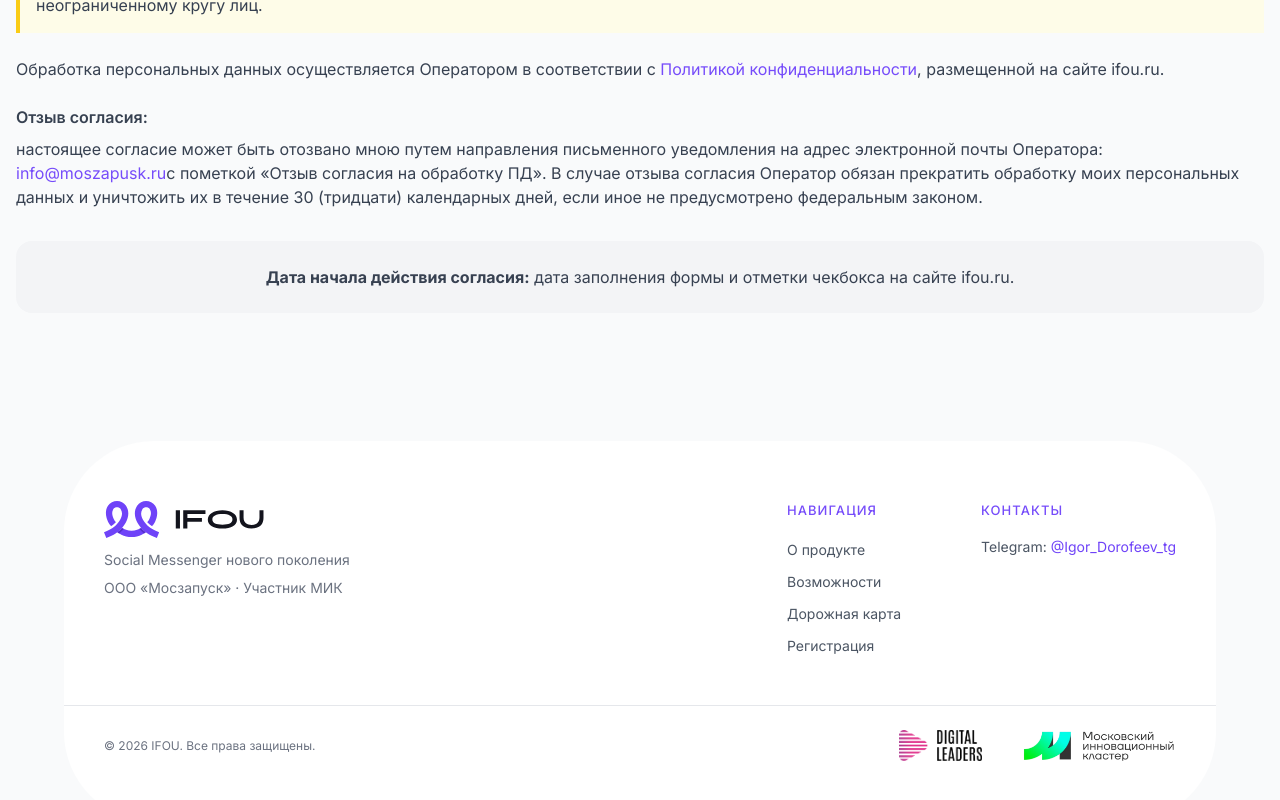
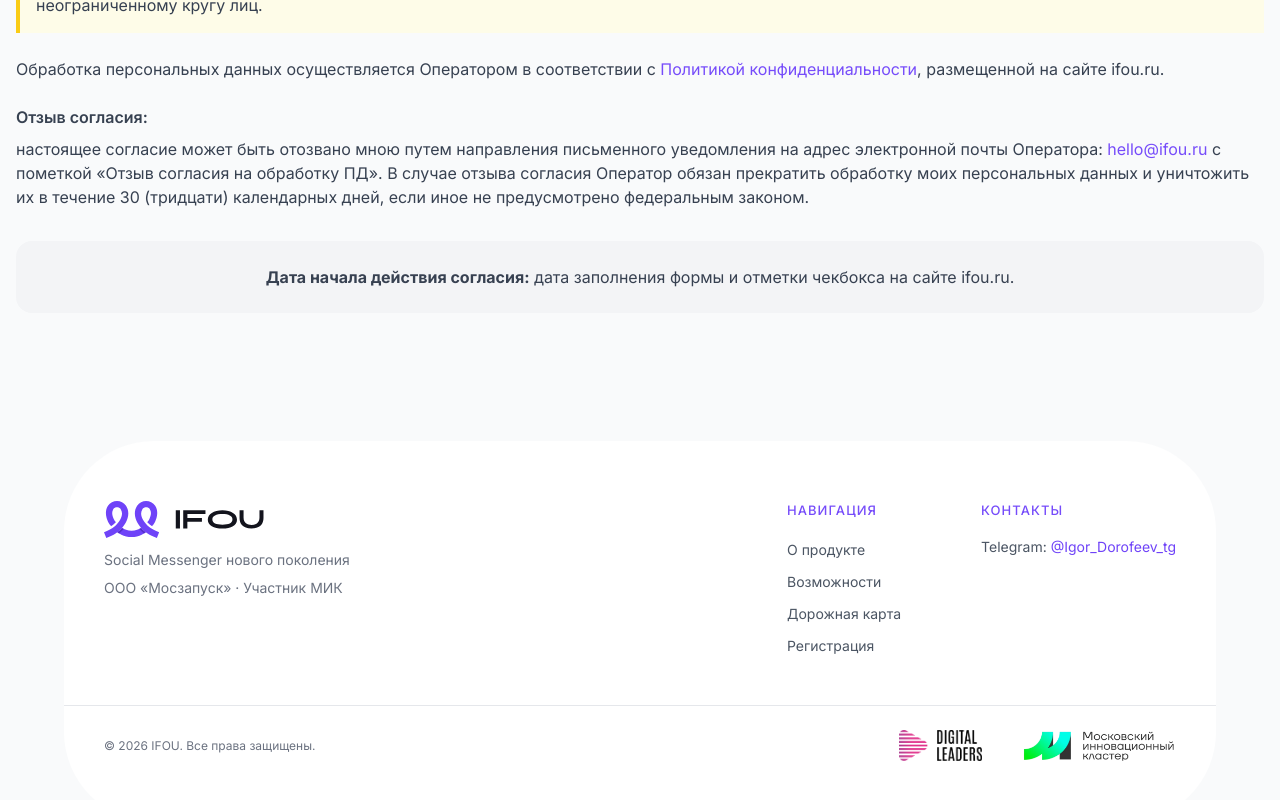
Before and after one commit to VlasovDevCore/ifou_call, a React (Vite) app: page /personal-info in a window 1280 px wide. Shown: the part 1175-1975 px from the top of the page. Built offline with nearby package versions, Linux system fonts and the light colour scheme.

Commit message:
Изменение email

```diff
--- a/src/pages/PersonalInfo.tsx
+++ b/src/pages/PersonalInfo.tsx
@@ -66,7 +66,7 @@ const PersonalInfoPage = () => {
           <p className="text-gray-700 font-semibold mt-4 mb-2">Отзыв согласия:</p>
           <p className="text-gray-700 mb-6">
             настоящее согласие может быть отозвано мною путем направления письменного уведомления на адрес электронной почты Оператора:
-            <a href="mailto:info@moszapusk.ru" className="text-[#764cfa] hover:underline"> info@moszapusk.ru</a>
+            <a href="mailto:hello@ifou.ru" className="text-[#764cfa] hover:underline"> hello@ifou.ru </a>
             с пометкой «Отзыв согласия на обработку ПД». В случае отзыва согласия Оператор обязан прекратить обработку моих
             персональных данных и уничтожить их в течение 30 (тридцати) календарных дней, если иное не предусмотрено федеральным законом.
           </p>
--- a/src/pages/Privacy.tsx
+++ b/src/pages/Privacy.tsx
@@ -51,7 +51,7 @@ const PrivacyPage = () => {
                   <tr className="border-b border-gray-200">
                     <td className="p-3 font-semibold bg-gray-50">Email</td>
                     <td className="p-3">
-                      <a href="mailto:info@moszapusk.ru" className="text-[#764cfa] hover:underline">info@moszapusk.ru</a>
+                      <a href="mailto:hello@ifou.ru" className="text-[#764cfa] hover:underline">hello@ifou.ru</a>
                     </td>
                   </tr>
                   <tr>
@@ -247,7 +247,7 @@ const PrivacyPage = () => {
               <li>8.1. Согласие на обработку персональных данных даётся Пользователем путём активного действия: отметки чекбокса на сайте ifou.ru при заполнении формы сбора контактных данных.</li>
               <li>8.2. Молчание или бездействие Пользователя ни при каких обстоятельствах не может считаться согласием на обработку персональных данных.</li>
               <li>8.3. Согласие на обработку персональных данных, разрешенных для распространения (ст. 10.1 152-ФЗ), Пользователем не даётся. Оператор не вправе передавать персональные данные Пользователя неограниченному кругу лиц.</li>
-              <li>8.4. Отзыв согласия осуществляется Пользователем путём направления письменного уведомления на адрес электронной почты Оператора info@moszapusk.ru с пометкой «Отзыв согласия на обработку персональных данных».</li>
+              <li>8.4. Отзыв согласия осуществляется Пользователем путём направления письменного уведомления на адрес электронной почты Оператора hello@ifou.ru с пометкой «Отзыв согласия на обработку персональных данных».</li>
             </ul>
           </section>
 
@@ -293,7 +293,7 @@ const PrivacyPage = () => {
           {/* 12. Заключительные положения */}
           <section className="mb-8">
             <h3 className="text-xl font-bold text-[#764cfa] mb-4 pb-2 border-b border-gray-200">12. Заключительные положения</h3>
-            <p className="text-gray-700 mb-3">12.1. Пользователь может получить любые разъяснения по интересующим вопросам, касающимся обработки его персональных данных, обратившись к Оператору с помощью электронной почты info@moszapusk.ru или по телефону +7 (499) 325-84-85.</p>
+            <p className="text-gray-700 mb-3">12.1. Пользователь может получить любые разъяснения по интересующим вопросам, касающимся обработки его персональных данных, обратившись к Оператору с помощью электронной почты hello@ifou.ru или по телефону +7 (499) 325-84-85.</p>
             <p className="text-gray-700 mb-3">12.2. В данном документе будут отражены любые изменения политики обработки персональных данных Оператором. Политика действует бессрочно до замены ее новой версией.</p>
             <p className="text-gray-700 mb-3">12.3. Актуальная версия Политики в свободном доступе расположена в сети Интернет по адресу https://ifou.ru/privacy.</p>
             <p className="text-gray-700">12.4. Настоящая Политика является обязательным для ознакомления документом для всех Пользователей сайта https://ifou.ru.</p>
--- a/src/sections/TechStack.tsx
+++ b/src/sections/TechStack.tsx
@@ -21,7 +21,7 @@ const techs = [
   {
     icon: Shield,
     title: 'Родительские и ЖК чаты',
-    description: 'Работает без VPN и блокировок. Есть шифрование сообщений. Полный доступ к сообщениям не запрашивается.',
+    description: 'Работает без VPN и блокировок. Полный доступ к сообщениям не запрашивается.',
     stat: 'Сообщения шифруются',
   },
 ];
```
